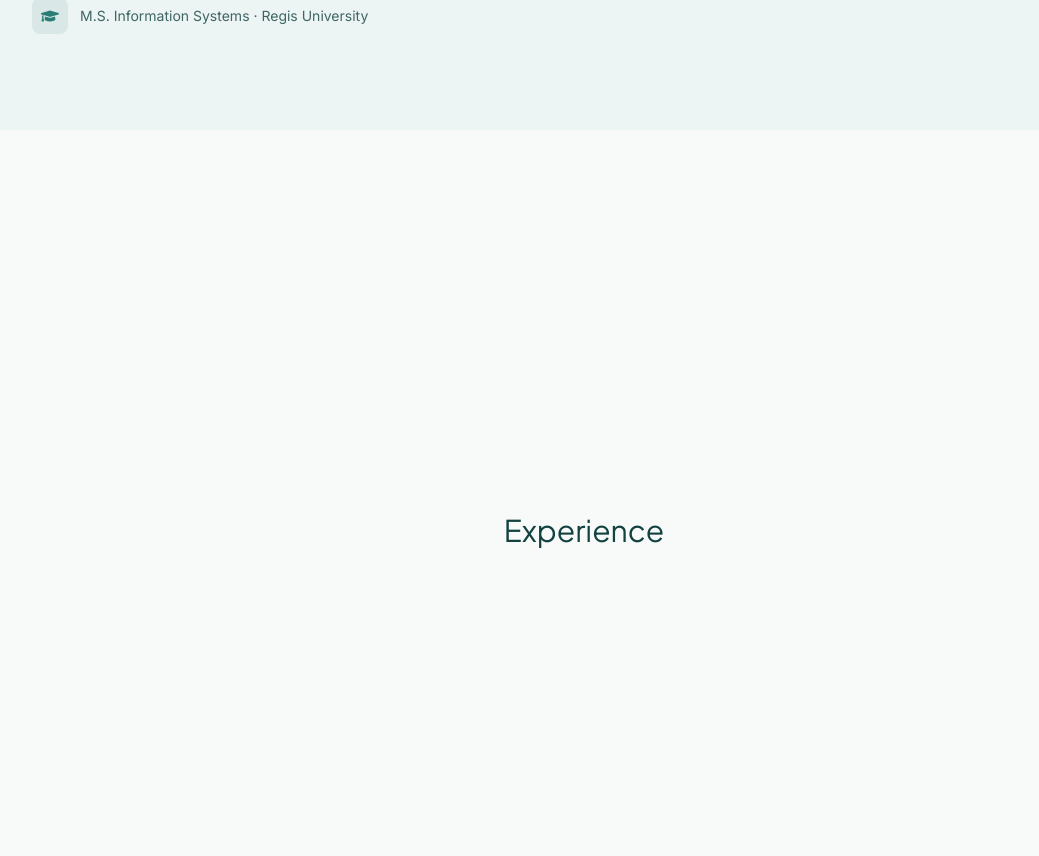
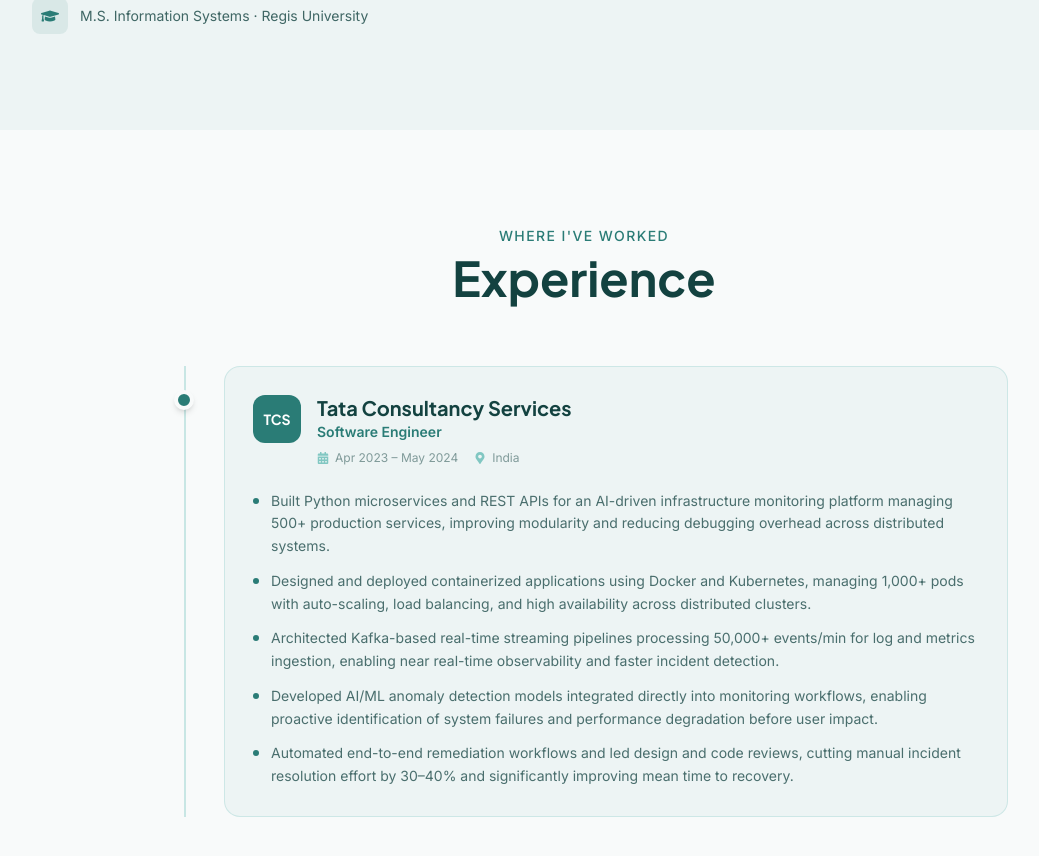
Before and after one commit to chigurupatiakhil5/portfolio, a Next.js app: page / in a window 1280 px wide. Shown: the part 1499-2355 px from the top of the page, without its empty margins (56-1095 px from the left). Built offline with nearby package versions, Linux system fonts and the light colour scheme.

Commit message:
feat: add experience timeline section

```diff
--- a/src/app/page.js
+++ b/src/app/page.js
@@ -1,5 +1,6 @@
 import Hero from "@/components/Hero";
 import About from "@/components/About";
+import Experience from "@/components/Experience";
 
 export default function Home() {
   return (
@@ -7,9 +8,7 @@
 
       <Hero />
       <About />
-      <section id="experience" className="min-h-screen bg-background flex items-center justify-center">
-        <h2 className="font-heading text-3xl text-text-main">Experience</h2>
-      </section>
+      <Experience />
       <section id="projects"   className="min-h-screen bg-surface flex items-center justify-center">
         <h2 className="font-heading text-3xl text-text-main">Projects</h2>
       </section>
--- /dev/null
+++ b/src/components/Experience.jsx
@@ -0,0 +1,135 @@
+"use client";
+
+import { motion } from "framer-motion";
+import { FaBriefcase, FaCalendarAlt, FaMapMarkerAlt } from "react-icons/fa";
+
+const fadeUp = {
+  hidden:  { opacity: 0, y: 24 },
+  visible: { opacity: 1, y: 0  },
+};
+
+const experiences = [
+  {
+    company:   "Tata Consultancy Services",
+    badge:     "TCS",
+    role:      "Software Engineer",
+    period:    "Apr 2023 – May 2024",
+    location:  "India",
+    bullets: [
+      "Built Python microservices and REST APIs for an AI-driven infrastructure monitoring platform managing 500+ production services, improving modularity and reducing debugging overhead across distributed systems.",
+      "Designed and deployed containerized applications using Docker and Kubernetes, managing 1,000+ pods with auto-scaling, load balancing, and high availability across distributed clusters.",
+      "Architected Kafka-based real-time streaming pipelines processing 50,000+ events/min for log and metrics ingestion, enabling near real-time observability and faster incident detection.",
+      "Developed AI/ML anomaly detection models integrated directly into monitoring workflows, enabling proactive identification of system failures and performance degradation before user impact.",
+      "Automated end-to-end remediation workflows and led design and code reviews, cutting manual incident resolution effort by 30–40% and significantly improving mean time to recovery.",
+    ],
+  },
+];
+
+export default function Experience() {
+  return (
+    <section id="experience" className="py-24 bg-background">
+      <div className="max-w-4xl mx-auto px-6">
+
+        {/* ── Section heading ───────────────────────────────────────────── */}
+        <motion.div
+          className="text-center mb-16"
+          initial="hidden"
+          whileInView="visible"
+          viewport={{ once: true, margin: "-100px" }}
+          variants={fadeUp}
+          transition={{ duration: 0.6 }}
+        >
+          <p className="font-sans text-primary font-medium text-sm tracking-widest uppercase mb-2">
+            Where I&apos;ve worked
+          </p>
+          <h2 className="font-heading text-4xl md:text-5xl font-bold text-text-main">
+            Experience
+          </h2>
+        </motion.div>
+
+        {/* ── Timeline ──────────────────────────────────────────────────── */}
+        <div className="relative">
+
+          {/* Vertical line */}
+          <div className="absolute left-6 top-0 bottom-0 w-0.5 bg-secondary/40" />
+
+          {/* Entries */}
+          <div className="flex flex-col gap-12">
+            {experiences.map((exp, i) => (
+              <motion.div
+                key={i}
+                className="relative pl-16"
+                initial="hidden"
+                whileInView="visible"
+                viewport={{ once: true, margin: "-80px" }}
+                variants={{ visible: { transition: { staggerChildren: 0.1 } } }}
+              >
+                {/* Timeline dot */}
+                <motion.div
+                  variants={fadeUp}
+                  transition={{ duration: 0.4 }}
+                  className="absolute left-3.5 top-6 w-5 h-5 rounded-full bg-primary border-4 border-background shadow-md"
+                />
+
+                {/* Card */}
+                <motion.div
+                  variants={fadeUp}
+                  transition={{ duration: 0.5 }}
+                  className="bg-surface rounded-2xl p-7 border border-secondary/30 hover:border-primary/30 hover:shadow-md transition-all duration-300"
+                >
+                  {/* Company header */}
+                  <div className="flex items-start gap-4 mb-6">
+
+                    {/* Badge */}
+                    <div className="w-12 h-12 rounded-xl bg-primary flex items-center justify-center flex-shrink-0">
+                      <span className="font-heading font-bold text-white text-sm">
+                        {exp.badge}
+                      </span>
+                    </div>
+
+                    {/* Title block */}
+                    <div className="flex-1">
+                      <h3 className="font-heading text-xl font-bold text-text-main leading-tight">
+                        {exp.company}
+                      </h3>
+                      <p className="font-sans text-primary font-semibold text-sm mt-0.5">
+                        {exp.role}
+                      </p>
+                      <div className="flex flex-wrap gap-4 mt-2">
+                        <span className="flex items-center gap-1.5 text-text-main/50 text-xs font-sans">
+                          <FaCalendarAlt className="text-secondary" />
+                          {exp.period}
+                        </span>
+                        <span className="flex items-center gap-1.5 text-text-main/50 text-xs font-sans">
+                          <FaMapMarkerAlt className="text-secondary" />
+                          {exp.location}
+                        </span>
+                      </div>
+                    </div>
+                  </div>
+
+                  {/* Bullet points */}
+                  <ul className="flex flex-col gap-3">
+                    {exp.bullets.map((bullet, j) => (
+                      <motion.li
+                        key={j}
+                        variants={fadeUp}
+                        transition={{ duration: 0.4 }}
+                        className="flex items-start gap-3"
+                      >
+                        <span className="mt-2 w-1.5 h-1.5 rounded-full bg-primary flex-shrink-0" />
+                        <p className="font-sans text-text-main/75 text-sm leading-relaxed">
+                          {bullet}
+                        </p>
+                      </motion.li>
+                    ))}
+                  </ul>
+                </motion.div>
+              </motion.div>
+            ))}
+          </div>
+        </div>
+      </div>
+    </section>
+  );
+}
```
